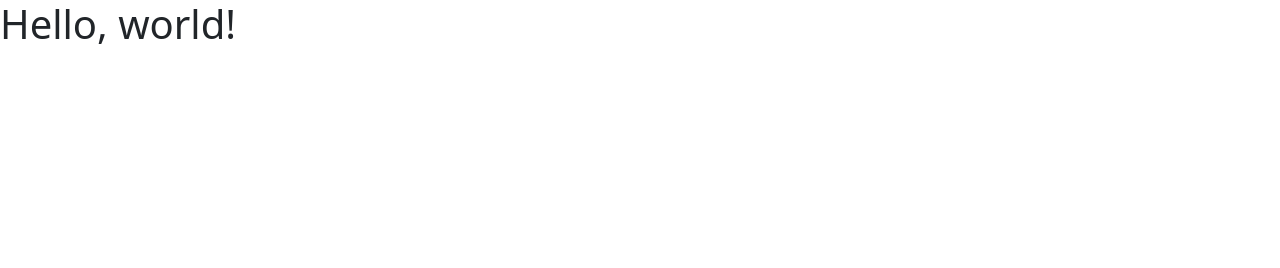
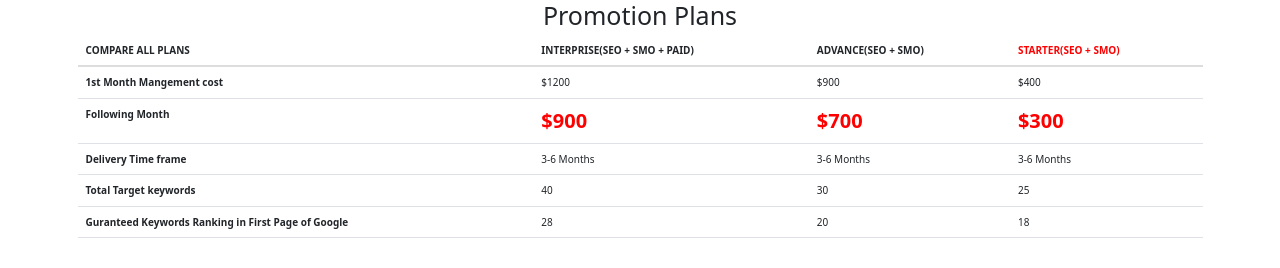
Before and after one commit to sisay2405/twitter-bootstrap, a plain HTML site: page index.html in a window 1280 px wide. Drawn offline with nearby package versions, Linux system fonts and the light colour scheme.

Commit message:
first commit

```diff
--- a/css/style.css
+++ b/css/style.css
@@ -0,0 +1,19 @@
+h1 {
+    text-align:center;
+    /* background-color:green; */
+}
+.numberbig{
+    font-size: 20px;
+    font-weight:bold;
+    color:red;
+}
+.black{
+    background:black
+}
+.pink{
+    background:pink
+}
+.blue{
+    background-color:rgb(46, 46, 189);
+    color:red;
+}
--- a/index.html
+++ b/index.html
@@ -4,26 +4,59 @@
         <!-- Required meta tags -->
         <meta charset="utf-8">
         <meta name="viewport" content="width=device-width, initial-scale=1">
-
         <!-- Bootstrap CSS -->
+        <link rel="stylesheet" href="https://maxcdn.bootstrapcdn.com/bootstrap/3.4.1/css/bootstrap.min.css">
         <link href="https://cdn.jsdelivr.net/npm/bootstrap@5.1.3/dist/css/bootstrap.min.css" rel="stylesheet" integrity="sha384-1BmE4kWBq78iYhFldvKuhfTAU6auU8tT94WrHftjDbrCEXSU1oBoqyl2QvZ6jIW3" crossorigin="anonymous">
-    <!-- <link href="https://cdn.jsdelivr.net/npm/bootstrap@5.1.3/dist/css/bootstrap.min.css" rel="stylesheet" integrity="sha384-1BmE4kWBq78iYhFldvKuhfTAU6auU8tT94WrHftjDbrCEXSU1oBoqyl2QvZ6jIW3" crossorigin="anonymous"> -->
-
-    <!-- <link rel="stylesheet" href="/css/style.css"> -->
-    <title>Hello, world!</title>
+        <link href="https://fonts.googleapis.com/css2?family=Lobster&family=Roboto:ital,wght@1,100&display=swap" rel="stylesheet">
+        <link href = "https://cdnjs.cloudflare.com/ajax/libs/bootstrap/5.0.2/css/bootstrap.min.css">
+        <link rel="stylesheet" href="css/style.css">
+        <title>parrallel</title>
     </head>
   <body>
-    <h1>Hello, world!</h1>
-
-    <!-- Optional JavaScript; choose one of the two! -->
-
-    <!-- Option 1: Bootstrap Bundle with Popper -->
-    <script src="https://cdn.jsdelivr.net/npm/bootstrap@5.1.3/dist/js/bootstrap.bundle.min.js" integrity="sha384-ka7Sk0Gln4gmtz2MlQnikT1wXgYsOg+OMhuP+IlRH9sENBO0LRn5q+8nbTov4+1p" crossorigin="anonymous"></script>
-
-    <!-- Option 2: Separate Popper and Bootstrap JS -->
-    <!--
-    <script src="https://cdn.jsdelivr.net/npm/@popperjs/core@2.10.2/dist/umd/popper.min.js" integrity="sha384-7+zCNj/IqJ95wo16oMtfsKbZ9ccEh31eOz1HGyDuCQ6wgnyJNSYdrPa03rtR1zdB" crossorigin="anonymous"></script>
-    <script src="https://cdn.jsdelivr.net/npm/bootstrap@5.1.3/dist/js/bootstrap.min.js" integrity="sha384-QJHtvGhmr9XOIpI6YVutG+2QOK9T+ZnN4kzFN1RtK3zEFEIsxhlmWl5/YESvpZ13" crossorigin="anonymous"></script>
-    -->
+      <div class="container">
+        <h1 class = "header"> Promotion Plans</h1>
+    <table class="table">
+  <thead>
+    <tr>
+      <th scope="col" class="">COMPARE ALL PLANS</th>
+      <th scope="col" class="black">INTERPRISE(SEO + SMO + PAID)</th>
+      <th scope="col" class="pink">ADVANCE(SEO + SMO)</th>
+      <th class="blue" scope="col" >STARTER(SEO + SMO)</th>
+    </tr>
+  </thead>
+  <tbody>
+    <tr>
+      <th scope="row">1st Month Mangement cost</th>
+      <td>$1200</td>
+      <td>$900</td>
+      <td>$400</td>
+    </tr>
+    <tr>
+      <th scope="row">Following Month</th>
+      <td class="numberbig">$900</td>
+      <td class="numberbig">$700</td>
+      <td class="numberbig">$300</td>
+    </tr>
+    <tr>
+      <th scope="row">Delivery Time frame</th>
+      <td >3-6 Months</td>
+      <td>3-6 Months</td>
+      <td>3-6 Months</td>
+    </tr>
+    <tr>
+      <th scope="row">Total Target keywords</th>
+      <td >40</td>
+      <td>30</td>
+      <td>25</td>
+    </tr>
+    <tr>
+      <th scope="row">Guranteed Keywords Ranking in First Page of Google</th>
+       <td >28</td>
+      <td>20</td>
+      <td>18</td>
+    </tr>
+  </tbody>
+</table>
+</div>
   </body>
 </html>
```
Lines whose indentation alone changed are shown as unchanged.
